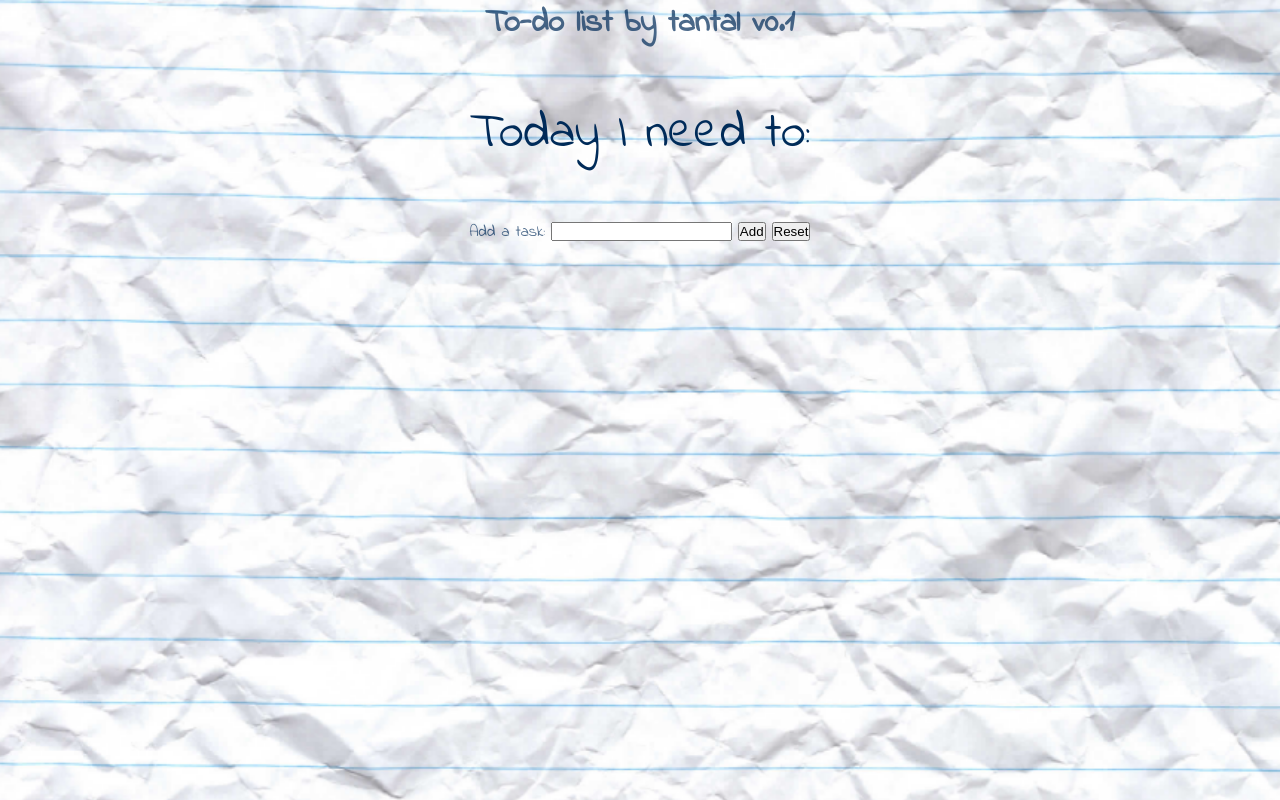
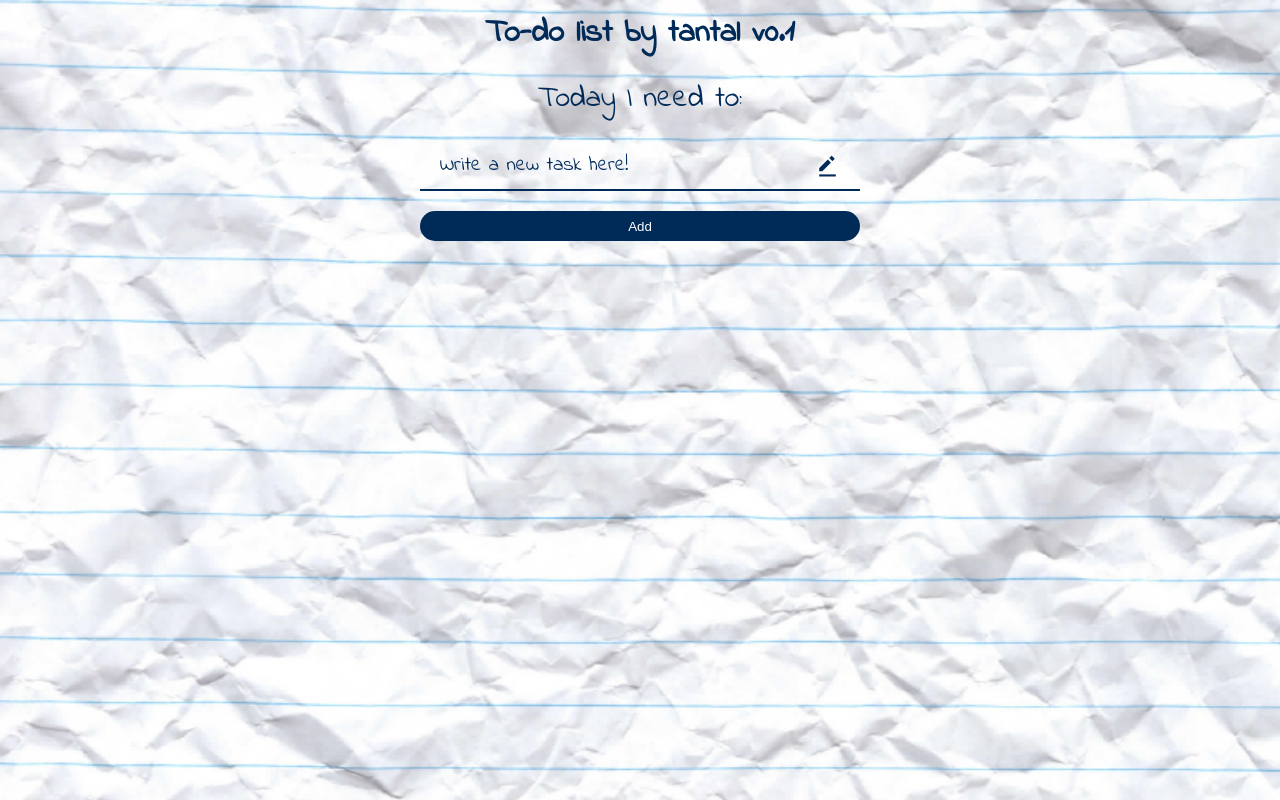
Before and after one commit to tanthal/to-do-list, a plain HTML site: page index.html in a window 1280 px wide. Drawn offline with nearby package versions, Linux system fonts and the light colour scheme.

Commit message:
v0.3
added more advanced styling and minor changes in html

```diff
--- a/index.html
+++ b/index.html
@@ -8,18 +8,23 @@
     <link rel="preconnect" href="https://fonts.googleapis.com">
     <link rel="preconnect" href="https://fonts.gstatic.com" crossorigin>
     <link href="https://fonts.googleapis.com/css2?family=Indie+Flower&display=swap" rel="stylesheet">
+    <link href='https://unpkg.com/boxicons@2.1.4/css/boxicons.min.css' rel='stylesheet'>
     <title>To-do list</title>
 </head>
 <body>
-    <h1>To-do list by tantal v0.1</h1>
-    <p>Today I need to:</p>
-    <form>
-        <label for="taskInput">Add a task:</label>
-        <input type="text" id="taskInput">
-        <button type="button" onclick="addTask()">Add</button>
-        <button type="button" onclick="resetTasks()">Reset</button>
-    </form>
+    <div class="wrapper">
+        <h1>To-do list by tantal v0.1</h1>
+        <p>Today I need to:</p>
 
-    <ul id="taskList"></ul>
+            <div class="form-input">
+                <input type="text" placeholder="Write a new task here!" id="taskInput">
+                <i class='bx bxs-edit-alt' style='color:#002b59'></i>
+            </div>
+
+            <button type="button" class="btn-add" onclick="addTask()">Add</button>
+            <button type="button" class="btn-reset" onclick="resetTasks()">Reset</button>
+
+        <ul id="taskList"></ul>
+    </div>
 </body>
 </html>
--- a/style.css
+++ b/style.css
@@ -1,21 +1,81 @@
 * {
     margin: 0;
     padding: 0;
+    box-sizing: border-box;
 }
 
 body {
     background-image: url(images/background.png);
     background-size: cover;
     font-family: "Indie Flower", sans-serif;
+    display: flex;
+    justify-content: center;
+    min-height: 100vh;
+}
+
+.wrapper {
+    width: 500px;
     color: #002B59;
+    padding: 10px 30px;
+}
+
+.wrapper h1{
     text-align: center;
 }
 
-h1, label {
-    opacity: 0.7;
+.wrapper p {
+    text-align: center;
+    font-size: 30px;
+    padding-top: 20px;
 }
 
-p {
-    padding: 50px 0;
-    font-size: 50px;
+.wrapper .form-input {
+    position: relative;
+    width: 100%;
+    height: 50px;
+    margin: 20px 0;
 }
+
+.form-input input {
+    width: 100%;
+    height: 100%;
+    background: transparent;
+    border: none;
+    border-bottom: 2px solid #002B59;
+    outline: none;
+    padding: 20px 55px 20px 20px;
+    color: #002B59;
+}
+
+.form-input input::placeholder {
+    font-family: "Indie Flower", sans-serif;
+    font-size: 20px;
+    color: #002B59;
+}
+
+.form-input i {
+    position: absolute;
+    font-size: 25px;
+    right: 20px;
+    top: 50%;
+    transform: translateY(-50%);
+}
+
+.wrapper .btn-add {
+    width: 100%;
+    height: 30px;
+    border: none;
+    border-radius: 20px;
+    outline: none;
+    color: #fff;
+    background: #002B59;
+}
+
+.wrapper .btn-reset {
+    visibility: hidden;
+}
+
+.wrapper ul {
+    font-size: 30px;
+    list-style-type: none;
+}
```
